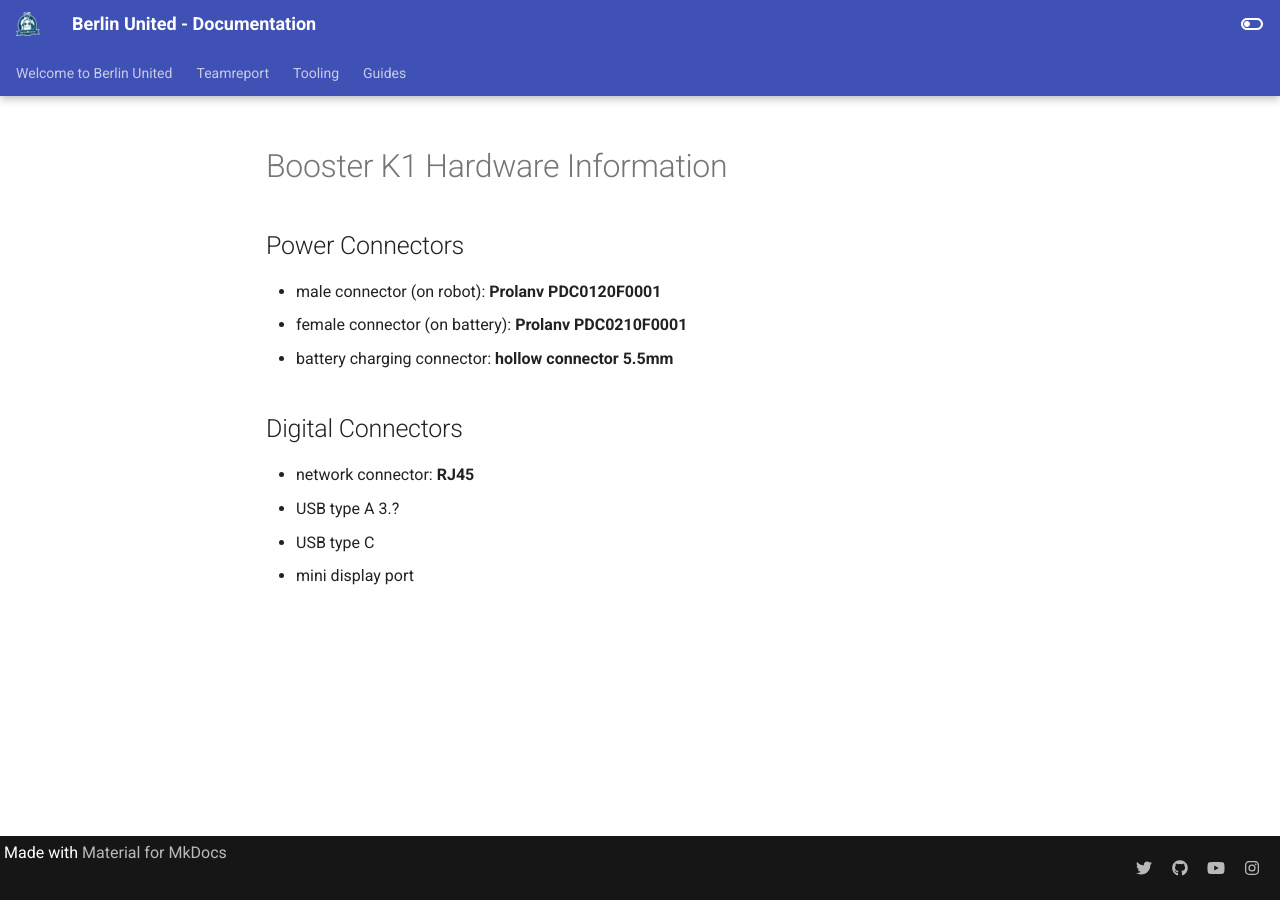
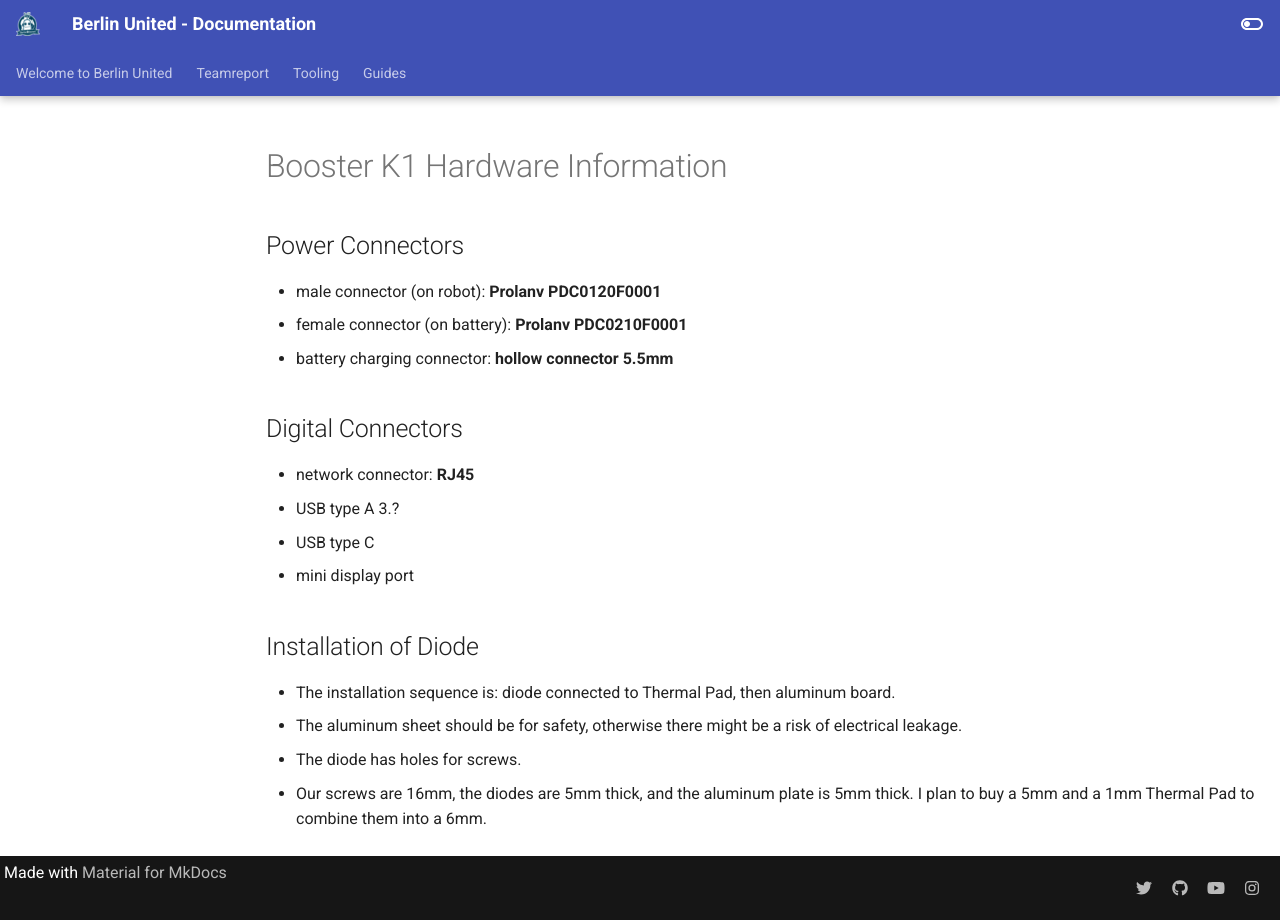
Before and after one commit to BerlinUnited/berlinunited.github.io, an MkDocs documentation site: the page built from docs/guides/robots/Booster_K1_Hardware_Information.md, in a window 1280 px wide. Built offline with MkDocs 1.6.1 and Material for MkDocs 9.7.7, drawn with Linux system fonts in a browser that asks for light colours.

Commit message:
Edit Booster_K1_Hardware_Information.md

```diff
--- a/docs/guides/robots/Booster_K1_Hardware_Information.md
+++ b/docs/guides/robots/Booster_K1_Hardware_Information.md
@@ -10,3 +10,9 @@
 - USB type A 3.?
 - USB type C
 - mini display port
+
+## Installation of Diode
+- The installation sequence is: diode connected to Thermal Pad, then aluminum board.
+- The aluminum sheet should be for safety, otherwise there might be a risk of electrical leakage.
+- The diode has holes for screws.
+- Our screws are 16mm, the diodes are 5mm thick, and the aluminum plate is 5mm thick. I plan to buy a 5mm and a 1mm Thermal Pad to combine them into a 6mm.
```
